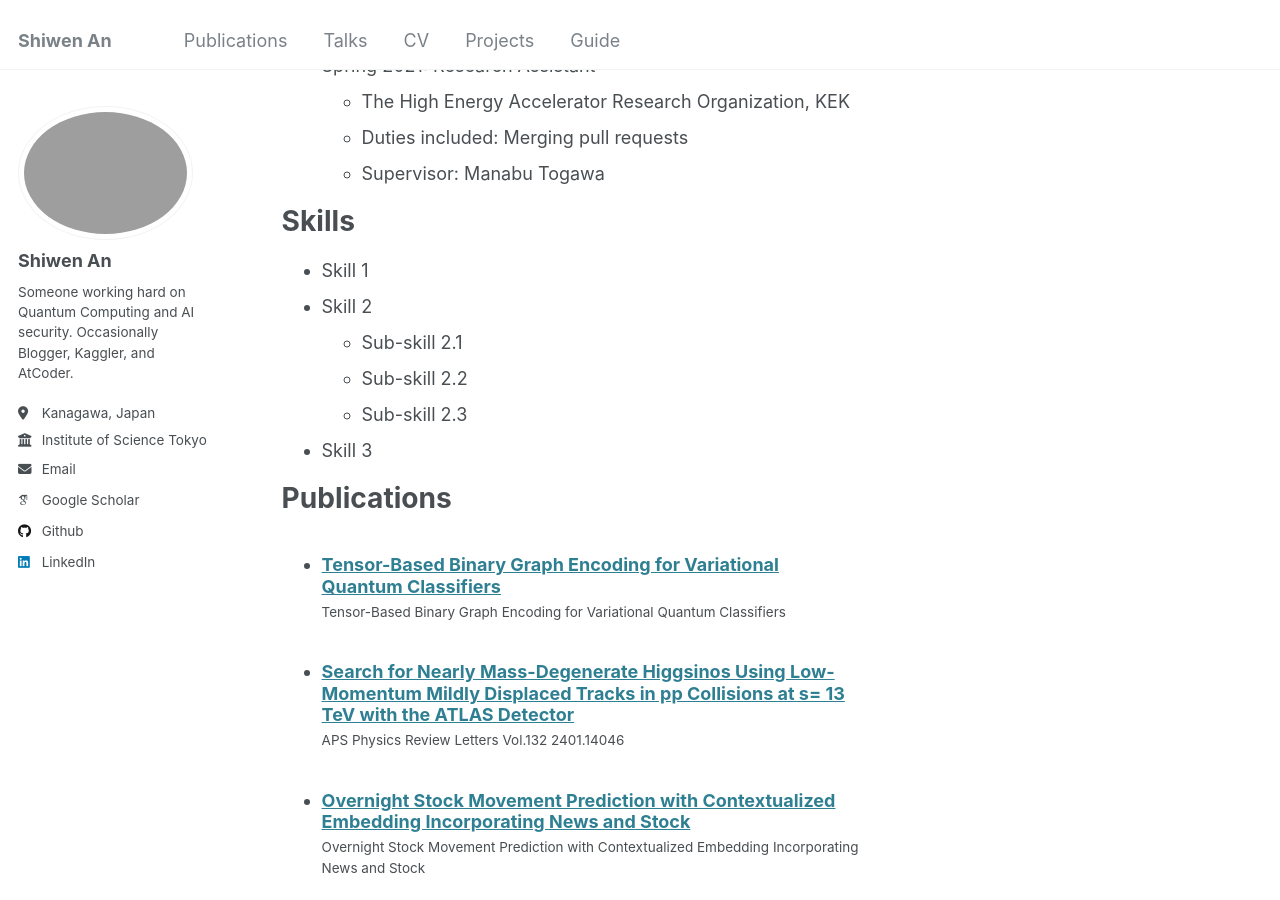
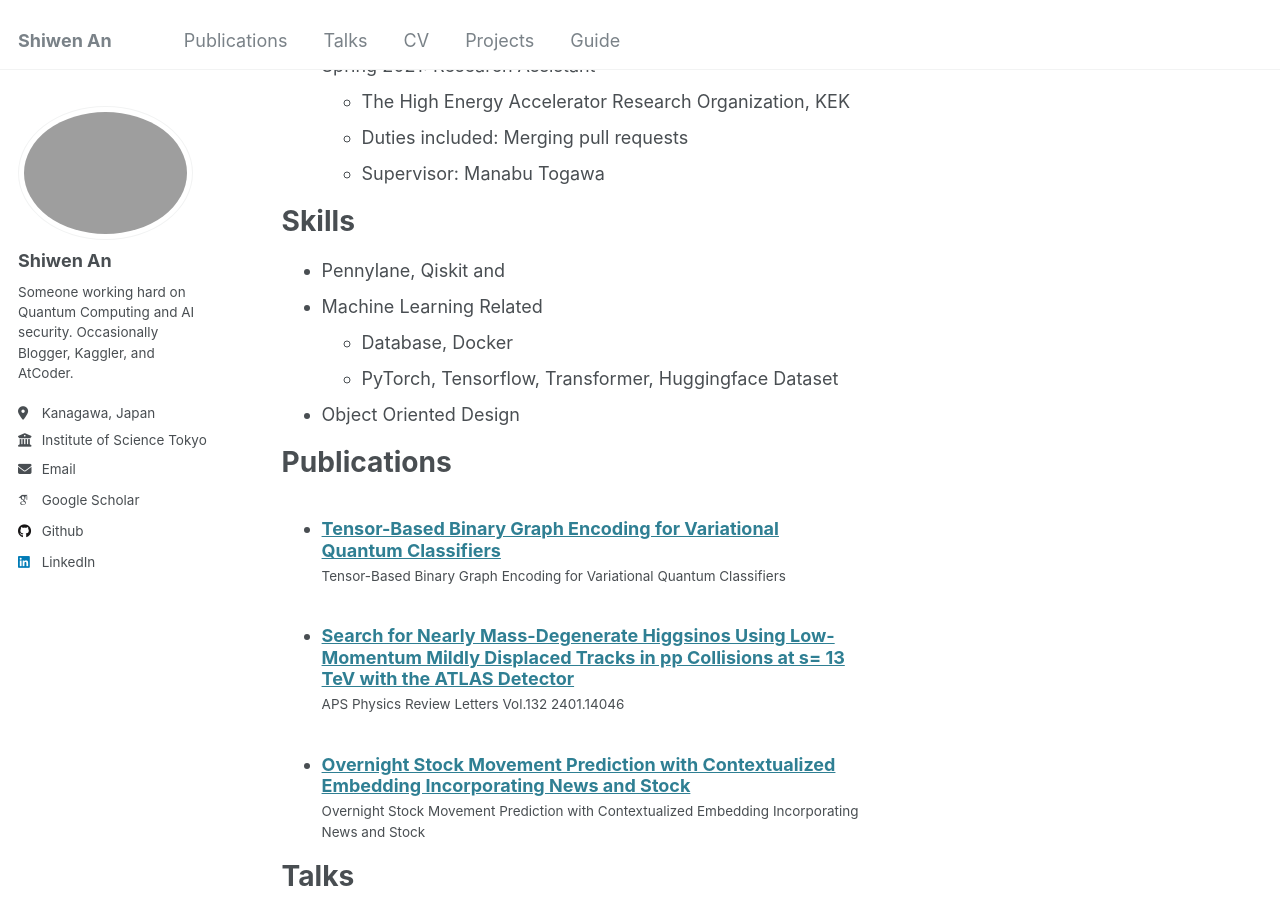
Before and after one commit to zazabap/zazabap.github.io, a Jekyll site: the page built from _pages/cv.md, in a window 1280 px wide and 900 px high, scrolled down 605 px. Built offline with Jekyll 4.4.1, drawn with Linux system fonts in a browser that asks for light colours; some web fonts are replaced.

Commit message:
Update CV corresponding to skills and role

```diff
--- a/_pages/cv.md
+++ b/_pages/cv.md
@@ -34,12 +34,11 @@ Work experience
 
 Skills
 ======
-* Skill 1
-* Skill 2
-  * Sub-skill 2.1
-  * Sub-skill 2.2
-  * Sub-skill 2.3
-* Skill 3
+* Pennylane, Qiskit and
+* Machine Learning Related
+  * Database, Docker
+  * PyTorch, Tensorflow, Transformer, Huggingface Dataset
+* Object Oriented Design
 
 Publications
 ======
```
